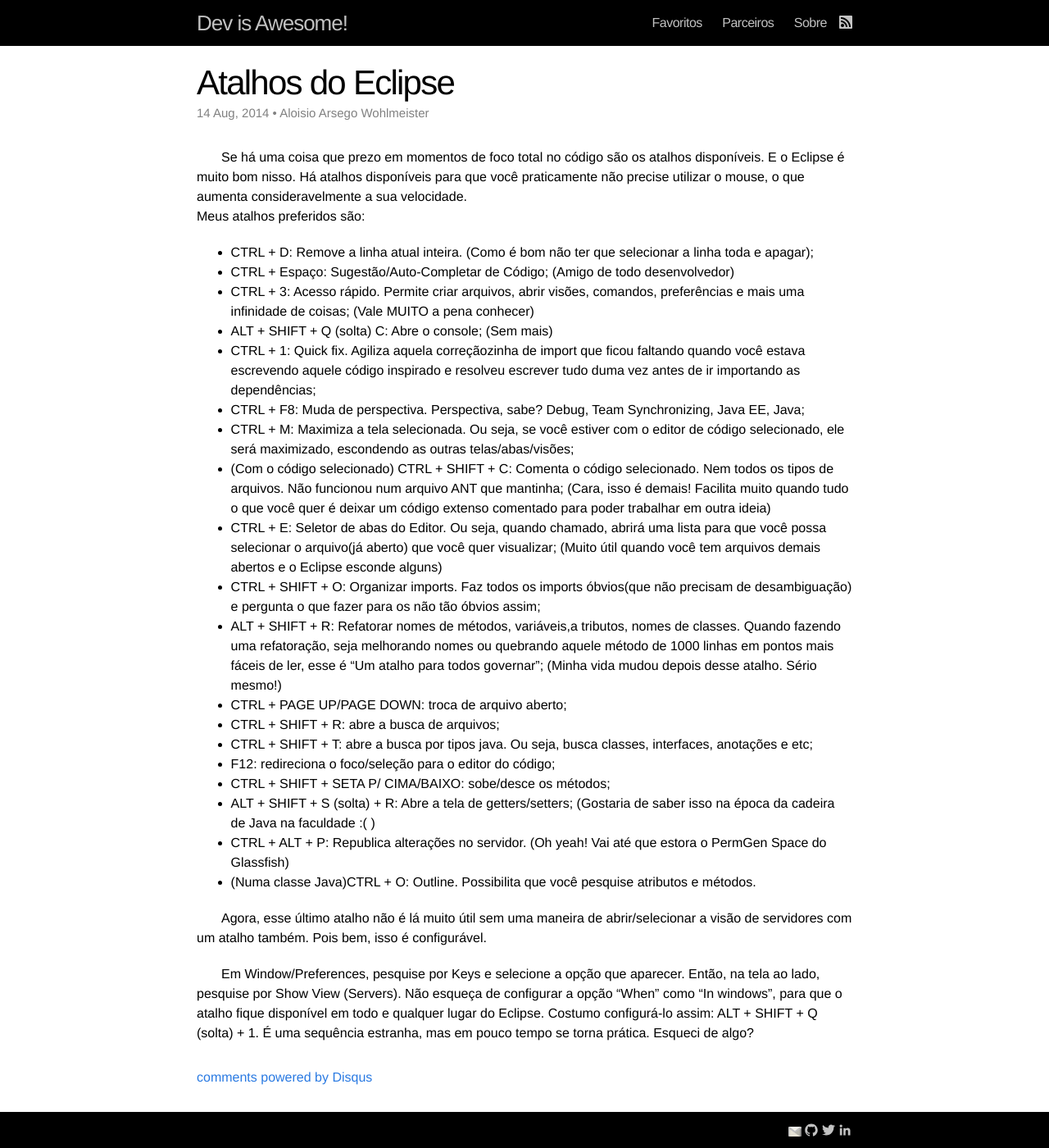
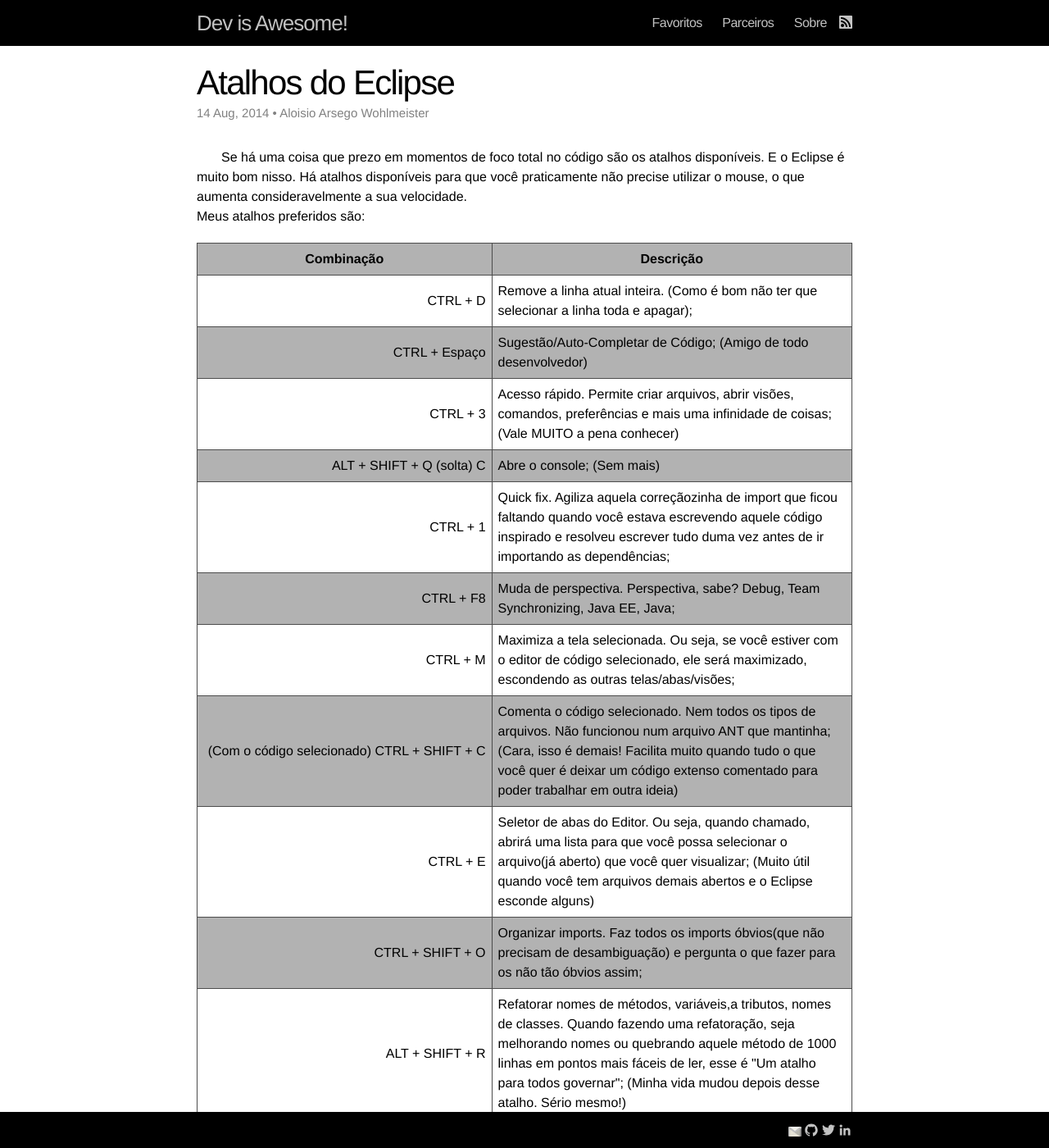
Before and after one commit to aloisioaw/aloisioaw.github.com, a Jekyll site: the page built from _posts/14-08-14-atalhos-eclipse.md, in a window 1280 px wide and 1400 px high. Shown: the whole window at 82% size. Built offline with Jekyll 4.4.1, drawn with Linux system fonts in a browser that asks for light colours; comment, search, counter and statistics services are not loaded; some of the changed text lies outside the part shown.

Commit message:
Adicionada mensagens descritivas para os favoritos; Criada table para os atalhos;

```diff
--- a/_posts/14-08-14-atalhos-eclipse.md
+++ b/_posts/14-08-14-atalhos-eclipse.md
@@ -9,25 +9,88 @@
 Se há uma coisa que prezo em momentos de foco total no código são os atalhos disponíveis. E o Eclipse é muito bom nisso. Há atalhos disponíveis para que você praticamente não precise utilizar o mouse, o que aumenta consideravelmente a sua velocidade.
 Meus atalhos preferidos são:
 
-*  CTRL + D: Remove a linha atual inteira. (Como é bom não ter que selecionar a linha toda e apagar);
-*  CTRL + Espaço: Sugestão/Auto-Completar de Código; (Amigo de todo desenvolvedor)
-*  CTRL + 3: Acesso rápido. Permite criar arquivos, abrir visões, comandos, preferências e mais uma infinidade de coisas; (Vale MUITO a pena conhecer)
-*  ALT + SHIFT + Q (solta) C: Abre o console; (Sem mais)
-*  CTRL + 1: Quick fix. Agiliza aquela correçãozinha de import que ficou faltando quando você estava escrevendo aquele código inspirado e resolveu escrever tudo duma vez antes de ir importando as dependências;
-*  CTRL + F8: Muda de perspectiva. Perspectiva, sabe? Debug, Team Synchronizing, Java EE, Java;
-*  CTRL + M: Maximiza a tela selecionada. Ou seja, se você estiver com o editor de código selecionado, ele será maximizado, escondendo as outras telas/abas/visões;
-*  (Com o código selecionado) CTRL + SHIFT + C: Comenta o código selecionado. Nem todos os tipos de arquivos. Não funcionou num arquivo ANT que mantinha; (Cara, isso é demais! Facilita muito quando tudo o que você quer é deixar um código extenso comentado para poder trabalhar em outra ideia)
-*  CTRL + E: Seletor de abas do Editor. Ou seja, quando chamado, abrirá uma lista para que você possa selecionar o arquivo(já aberto) que você quer visualizar; (Muito útil quando você tem arquivos demais abertos e o Eclipse esconde alguns)
-*  CTRL + SHIFT + O: Organizar imports. Faz todos os imports óbvios(que não precisam de desambiguação) e pergunta o que fazer para os não tão óbvios assim;
-*  ALT + SHIFT + R: Refatorar nomes de métodos, variáveis,a tributos, nomes de classes. Quando fazendo uma refatoração, seja melhorando nomes ou quebrando aquele método de 1000 linhas em pontos mais fáceis de ler, esse é "Um atalho para todos governar"; (Minha vida mudou depois desse atalho. Sério mesmo!)
-*  CTRL + PAGE UP/PAGE DOWN: troca de arquivo aberto;
-*  CTRL + SHIFT + R: abre a busca de arquivos;
-*  CTRL + SHIFT + T: abre a busca por tipos java. Ou seja, busca classes, interfaces, anotações e etc;
-*  F12: redireciona o foco/seleção para o editor do código;
-*  CTRL + SHIFT + SETA P/ CIMA/BAIXO: sobe/desce os métodos;
-*  ALT + SHIFT + S (solta) + R: Abre a tela de getters/setters; (Gostaria de saber isso na época da cadeira de Java na faculdade :( )
-*  CTRL + ALT + P: Republica alterações no servidor. (Oh yeah! Vai até que estora o PermGen Space do Glassfish)
-*  (Numa classe Java)CTRL + O: Outline. Possibilita que você pesquise atributos e métodos.
+<table class="tabela-padrao atalhos-eclipse">
+    <tr>
+        <th>Combinação</th>
+        <th>Descrição</th>
+    </tr>
+    <tr>
+        <td>CTRL + D</td>
+        <td>Remove a linha atual inteira. (Como é bom não ter que selecionar a linha toda e apagar);</td>
+    </tr>
+    <tr>
+        <td>CTRL + Espaço</td>
+        <td>Sugestão/Auto-Completar de Código; (Amigo de todo desenvolvedor)</td>
+    </tr>
+    <tr>
+        <td>CTRL + 3</td>
+        <td>Acesso rápido. Permite criar arquivos, abrir visões, comandos, preferências e mais uma infinidade de coisas; (Vale MUITO a pena conhecer)</td>
+    </tr>
+    <tr>
+        <td>ALT + SHIFT + Q (solta) C</td>
+        <td>Abre o console; (Sem mais)</td>
+    </tr>
+    <tr>
+        <td>CTRL + 1</td>
+        <td>Quick fix. Agiliza aquela correçãozinha de import que ficou faltando quando você estava escrevendo aquele código inspirado e resolveu escrever tudo duma vez antes de ir importando as dependências;</td>
+    </tr>
+    <tr>
+        <td>CTRL + F8</td>
+        <td>Muda de perspectiva. Perspectiva, sabe? Debug, Team Synchronizing, Java EE, Java;</td>
+    </tr>
+    <tr>
+        <td>CTRL + M</td>
+        <td>Maximiza a tela selecionada. Ou seja, se você estiver com o editor de código selecionado, ele será maximizado, escondendo as outras telas/abas/visões;</td>
+    </tr>
+    <tr>
+        <td>(Com o código selecionado) CTRL + SHIFT + C</td>
+        <td>Comenta o código selecionado. Nem todos os tipos de arquivos. Não funcionou num arquivo ANT que mantinha; (Cara, isso é demais! Facilita muito quando tudo o que você quer é deixar um código extenso comentado para poder trabalhar em outra ideia)</td>
+    </tr>
+    <tr>
+        <td>CTRL + E</td>
+        <td>Seletor de abas do Editor. Ou seja, quando chamado, abrirá uma lista para que você possa selecionar o arquivo(já aberto) que você quer visualizar; (Muito útil quando você tem arquivos demais abertos e o Eclipse esconde alguns)</td>
+    </tr>
+    <tr>
+        <td>CTRL + SHIFT + O</td>
+        <td>Organizar imports. Faz todos os imports óbvios(que não precisam de desambiguação) e pergunta o que fazer para os não tão óbvios assim;</td>
+    </tr>
+    <tr>
+        <td>ALT + SHIFT + R</td>
+        <td>Refatorar nomes de métodos, variáveis,a tributos, nomes de classes. Quando fazendo uma refatoração, seja melhorando nomes ou quebrando aquele método de 1000 linhas em pontos mais fáceis de ler, esse é "Um atalho para todos governar"; (Minha vida mudou depois desse atalho. Sério mesmo!)</td>
+    </tr>
+    <tr>
+        <td>CTRL + PAGE UP/PAGE DOWN</td>
+        <td>troca de arquivo aberto;</td>
+    </tr>
+    <tr>
+        <td>CTRL + SHIFT + R</td>
+        <td>abre a busca de arquivos;</td>
+    </tr>
+    <tr>
+        <td>CTRL + SHIFT + T</td>
+        <td>abre a busca por tipos java. Ou seja, busca classes, interfaces, anotações e etc;</td>
+    </tr>
+    <tr>
+        <td>F12</td>
+        <td>redireciona o foco/seleção para o editor do código;</td>
+    </tr>
+    <tr>
+        <td>CTRL + SHIFT + SETA P/ CIMA/BAIXO</td>
+        <td>sobe/desce os métodos;</td>
+    </tr>
+    <tr>
+        <td>ALT + SHIFT + S (solta) + R</td>
+        <td>Abre a tela de getters/setters; (Gostaria de saber isso na época da cadeira de Java na faculdade)</td>
+    </tr>
+    <tr>
+        <td>(Numa classe Java)CTRL + O</td>
+        <td>Outline. Possibilita que você pesquise atributos e métodos.</td>
+    </tr>
+    <tr>
+        <td>CTRL + ALT + P</td>
+        <td>Republica alterações no servidor. (Oh yeah! Vai até que estora o PermGen Space do Glassfish)</td>
+    </tr>
+</table>
 
 Agora, esse último atalho não é lá muito útil sem uma maneira de abrir/selecionar a visão de servidores com um atalho também. Pois bem, isso é configurável.
 
--- a/css/main.css
+++ b/css/main.css
@@ -18,20 +18,24 @@
 
 h1, h2, h3, h4, h5, h6 { font-size: 100%; font-weight: 400; }
 
-a         { color: #2a7ae2; text-decoration: none; }
+a		   { color: #2a7ae2; text-decoration: none; }
 a:hover   { color: #000; text-decoration: underline; }
 a:visited { color: #205caa; }
 
 /* Utility */
 
 .wrap:before,
-.wrap:after { content:""; display:table; }
+.wrap:after { content: ""; display: table; }
 .wrap:after { clear: both; }
 .wrap {
 	max-width: 800px;
 	padding: 0 30px;
 	margin: 0 auto;
 	zoom: 1;
+}
+
+.site-footer .wrap {
+	padding: 10px 30px !important;
 }
 
 
@@ -67,7 +71,7 @@
 	margin-right: 15px;
 }
 
-.site-nav .menu-icon { display: none; }
+.site-nav .menu-icon { display:none; }
 
 .site-nav .page-link {
 	margin-left: 20px;
@@ -85,7 +89,6 @@
 .site-footer {
 	position: fixed;
 	width: 100%;
-  padding: 10px 0;
 	background-color: #000000;
 	bottom: 0;
 }
@@ -97,7 +100,7 @@
 	margin-bottom: 15px;
 }
 
-.site-footer .column { float: left; margin-bottom: 15px; }
+.site-footer .column { float:left; margin-bottom: 15px; }
 
 .footer-col-1 {
 	width: 270px; /*fallback*/
@@ -128,7 +131,7 @@
 	width: 78px;
 }
 
-.site-footer ul { list-style: none; }
+.site-footer ul { list-style:none; }
 
 .site-footer li,
 .site-footer p {
@@ -163,11 +166,11 @@
 /* Home styles */
 /* ----------------------------------------------------------*/
 
-.home h1 { margin-bottom: 25px; }
+.home h1 { margin-bottom:25px; }
 
-.posts { list-style-type: none; }
+.posts { list-style-type:none; }
 
-.posts li { margin-bottom: 15px; }
+.posts li { margin-bottom:15px; }
 
 .posts .post-link {
 	font-size: 20px;
@@ -185,7 +188,7 @@
 /* Post styles */
 /* ----------------------------------------------------------*/
 
-.post-header { margin: 10px 0 30px; }
+.post-header { margin:10px 0 30px; }
 
 .post-header h1 {
 	font-size: 42px;
@@ -200,9 +203,9 @@
 	margin-top: 5px;
 }
 
-.post-content { margin: 0 0 30px; }
+.post-content { margin:0 0 30px; }
 
-.post-content > * { margin: 20px 0; }
+.post-content > * { margin:20px 0; }
 
 .post-content p{
 	text-indent: 30px;
@@ -245,7 +248,7 @@
 }
 
 .post-content ul,
-.post-content ol { padding-left: 20px; }
+.post-content ol { padding-left:20px; }
 
 .post pre,
 .post code {
@@ -256,13 +259,13 @@
 	-moz-border-radius: 3px;
 	border-radius: 3px;
 	font-size: 15px;
-  overflow:scroll;
+	overflow: scroll;
 }
 
-.post code { padding: 1px 5px; }
+.post code { padding:1px 5px; }
 
 .post ul,
-.post ol { margin-left: 1.35em; }
+.post ol { margin-left:1.35em; }
 
 .post pre code {
 	border: 0;
@@ -280,71 +283,71 @@
 	border-radius: 3px;
 }
 
-.post pre.terminal code { background-color: #333; }
+.post pre.terminal code { background-color:#333; }
 
 /* Syntax highlighting styles */
 /* ----------------------------------------------------------*/
 
-.highlight  { background: #ffffff; }
-.highlight .c { color: #999988; font-style: italic } /* Comment */
-.highlight .err { color: #a61717; background-color: #e3d2d2 } /* Error */
-.highlight .k { font-weight: bold } /* Keyword */
-.highlight .o { font-weight: bold } /* Operator */
-.highlight .cm { color: #999988; font-style: italic } /* Comment.Multiline */
-.highlight .cp { color: #999999; font-weight: bold } /* Comment.Preproc */
-.highlight .c1 { color: #999988; font-style: italic } /* Comment.Single */
-.highlight .cs { color: #999999; font-weight: bold; font-style: italic } /* Comment.Special */
-.highlight .gd { color: #000000; background-color: #ffdddd } /* Generic.Deleted */
-.highlight .gd .x { color: #000000; background-color: #ffaaaa } /* Generic.Deleted.Specific */
-.highlight .ge { font-style: italic } /* Generic.Emph */
-.highlight .gr { color: #aa0000 } /* Generic.Error */
-.highlight .gh { color: #999999 } /* Generic.Heading */
-.highlight .gi { color: #000000; background-color: #ddffdd } /* Generic.Inserted */
-.highlight .gi .x { color: #000000; background-color: #aaffaa } /* Generic.Inserted.Specific */
-.highlight .go { color: #888888 } /* Generic.Output */
-.highlight .gp { color: #555555 } /* Generic.Prompt */
-.highlight .gs { font-weight: bold } /* Generic.Strong */
-.highlight .gu { color: #aaaaaa } /* Generic.Subheading */
-.highlight .gt { color: #aa0000 } /* Generic.Traceback */
-.highlight .kc { font-weight: bold } /* Keyword.Constant */
-.highlight .kd { font-weight: bold } /* Keyword.Declaration */
-.highlight .kp { font-weight: bold } /* Keyword.Pseudo */
-.highlight .kr { font-weight: bold } /* Keyword.Reserved */
-.highlight .kt { color: #445588; font-weight: bold } /* Keyword.Type */
-.highlight .m { color: #009999 } /* Literal.Number */
-.highlight .s { color: #d14 } /* Literal.String */
-.highlight .na { color: #008080 } /* Name.Attribute */
-.highlight .nb { color: #0086B3 } /* Name.Builtin */
-.highlight .nc { color: #445588; font-weight: bold } /* Name.Class */
-.highlight .no { color: #008080 } /* Name.Constant */
-.highlight .ni { color: #800080 } /* Name.Entity */
-.highlight .ne { color: #990000; font-weight: bold } /* Name.Exception */
-.highlight .nf { color: #990000; font-weight: bold } /* Name.Function */
-.highlight .nn { color: #555555 } /* Name.Namespace */
-.highlight .nt { color: #000080 } /* Name.Tag */
-.highlight .nv { color: #008080 } /* Name.Variable */
-.highlight .ow { font-weight: bold } /* Operator.Word */
-.highlight .w { color: #bbbbbb } /* Text.Whitespace */
-.highlight .mf { color: #009999 } /* Literal.Number.Float */
-.highlight .mh { color: #009999 } /* Literal.Number.Hex */
-.highlight .mi { color: #009999 } /* Literal.Number.Integer */
-.highlight .mo { color: #009999 } /* Literal.Number.Oct */
-.highlight .sb { color: #d14 } /* Literal.String.Backtick */
-.highlight .sc { color: #d14 } /* Literal.String.Char */
-.highlight .sd { color: #d14 } /* Literal.String.Doc */
-.highlight .s2 { color: #d14 } /* Literal.String.Double */
-.highlight .se { color: #d14 } /* Literal.String.Escape */
-.highlight .sh { color: #d14 } /* Literal.String.Heredoc */
-.highlight .si { color: #d14 } /* Literal.String.Interpol */
-.highlight .sx { color: #d14 } /* Literal.String.Other */
-.highlight .sr { color: #009926 } /* Literal.String.Regex */
-.highlight .s1 { color: #d14 } /* Literal.String.Single */
-.highlight .ss { color: #990073 } /* Literal.String.Symbol */
-.highlight .bp { color: #999999 } /* Name.Builtin.Pseudo */
-.highlight .vc { color: #008080 } /* Name.Variable.Class */
-.highlight .vg { color: #008080 } /* Name.Variable.Global */
-.highlight .vi { color: #008080 } /* Name.Variable.Instance */
-.highlight .il { color: #009999 } /* Literal.Number.Integer.Long */
+.highlight	{ background:#ffffff; }
+.highlight .c { color:#999988; font-style: italic } /* Comment */
+.highlight .err { color:#a61717; background-color: #e3d2d2 } /* Error */
+.highlight .k { font-weight:bold } /* Keyword */
+.highlight .o { font-weight:bold } /* Operator */
+.highlight .cm { color:#999988; font-style: italic } /* Comment.Multiline */
+.highlight .cp { color:#999999; font-weight: bold } /* Comment.Preproc */
+.highlight .c1 { color:#999988; font-style: italic } /* Comment.Single */
+.highlight .cs { color:#999999; font-weight: bold; font-style: italic } /* Comment.Special */
+.highlight .gd { color:#000000; background-color: #ffdddd } /* Generic.Deleted */
+.highlight .gd .x { color:#000000; background-color: #ffaaaa } /* Generic.Deleted.Specific */
+.highlight .ge { font-style:italic } /* Generic.Emph */
+.highlight .gr { color:#aa0000 } /* Generic.Error */
+.highlight .gh { color:#999999 } /* Generic.Heading */
+.highlight .gi { color:#000000; background-color: #ddffdd } /* Generic.Inserted */
+.highlight .gi .x { color:#000000; background-color: #aaffaa } /* Generic.Inserted.Specific */
+.highlight .go { color:#888888 } /* Generic.Output */
+.highlight .gp { color:#555555 } /* Generic.Prompt */
+.highlight .gs { font-weight:bold } /* Generic.Strong */
+.highlight .gu { color:#aaaaaa } /* Generic.Subheading */
+.highlight .gt { color:#aa0000 } /* Generic.Traceback */
+.highlight .kc { font-weight:bold } /* Keyword.Constant */
+.highlight .kd { font-weight:bold } /* Keyword.Declaration */
+.highlight .kp { font-weight:bold } /* Keyword.Pseudo */
+.highlight .kr { font-weight:bold } /* Keyword.Reserved */
+.highlight .kt { color:#445588; font-weight: bold } /* Keyword.Type */
+.highlight .m { color:#009999 } /* Literal.Number */
+.highlight .s { color:#d14 } /* Literal.String */
+.highlight .na { color:#008080 } /* Name.Attribute */
+.highlight .nb { color:#0086B3 } /* Name.Builtin */
+.highlight .nc { color:#445588; font-weight: bold } /* Name.Class */
+.highlight .no { color:#008080 } /* Name.Constant */
+.highlight .ni { color:#800080 } /* Name.Entity */
+.highlight .ne { color:#990000; font-weight: bold } /* Name.Exception */
+.highlight .nf { color:#990000; font-weight: bold } /* Name.Function */
+.highlight .nn { color:#555555 } /* Name.Namespace */
+.highlight .nt { color:#000080 } /* Name.Tag */
+.highlight .nv { color:#008080 } /* Name.Variable */
+.highlight .ow { font-weight:bold } /* Operator.Word */
+.highlight .w { color:#bbbbbb } /* Text.Whitespace */
+.highlight .mf { color:#009999 } /* Literal.Number.Float */
+.highlight .mh { color:#009999 } /* Literal.Number.Hex */
+.highlight .mi { color:#009999 } /* Literal.Number.Integer */
+.highlight .mo { color:#009999 } /* Literal.Number.Oct */
+.highlight .sb { color:#d14 } /* Literal.String.Backtick */
+.highlight .sc { color:#d14 } /* Literal.String.Char */
+.highlight .sd { color:#d14 } /* Literal.String.Doc */
+.highlight .s2 { color:#d14 } /* Literal.String.Double */
+.highlight .se { color:#d14 } /* Literal.String.Escape */
+.highlight .sh { color:#d14 } /* Literal.String.Heredoc */
+.highlight .si { color:#d14 } /* Literal.String.Interpol */
+.highlight .sx { color:#d14 } /* Literal.String.Other */
+.highlight .sr { color:#009926 } /* Literal.String.Regex */
+.highlight .s1 { color:#d14 } /* Literal.String.Single */
+.highlight .ss { color:#990073 } /* Literal.String.Symbol */
+.highlight .bp { color:#999999 } /* Name.Builtin.Pseudo */
+.highlight .vc { color:#008080 } /* Name.Variable.Class */
+.highlight .vg { color:#008080 } /* Name.Variable.Global */
+.highlight .vi { color:#008080 } /* Name.Variable.Instance */
+.highlight .il { color:#009999 } /* Literal.Number.Integer.Long */
 
 
 /* media queries */
@@ -353,7 +356,7 @@
 
 @media screen and (max-width: 750px) {
 
-  .footer-col-1 { width: 50%; }
+	.footer-col-1 { width:50%; }
 
 	.footer-col-2 {
 		width: 45%; /*fallback*/
@@ -374,7 +377,7 @@
 
 @media screen and (max-width: 600px) {
 
-  .wrap { padding: 0 12px; }
+	.wrap { padding:0 12px; }
 
 	.site-nav {
 		position: fixed;
@@ -397,7 +400,9 @@
 		line-height: 36px;
 	}
 
-  .site-nav .menu-icon svg { width: 18px; height: 16px; }
+	.site-nav .menu-icon svg {
+		width: 18px; height: 16px;
+	}
 
 	.site-nav .trigger {
 		clear: both;
@@ -405,7 +410,7 @@
 		display: none;
 	}
 
-  .site-nav:hover .trigger { display: block; }
+	.site-nav:hover .trigger { display:block; }
 
 	.site-nav .page-link {
 		display: block;
@@ -415,20 +420,116 @@
 		margin: 0;
 	}
 
-  .post-header h1 { font-size: 36px; }
-  .post-content h2 { font-size: 28px; }
-  .post-content h3 { font-size: 22px; }
-  .post-content h4 { font-size: 18px; }
-  .post-content blockquote { padding-left: 10px; }
+	.post-header h1 { font-size:36px; }
+	.post-content h2 { font-size:28px; }
+	.post-content h3 { font-size:22px; }
+	.post-content h4 { font-size:18px; }
+	.post-content blockquote { padding-left:10px; }
 	.post-content ul,
-  .post-content ol { padding-left: 10px; }
+	.post-content ol { padding-left:10px; }
 
 	.site-footer .column {
 		float: none;
 		clear: both;
 		width: auto;
-    margin: 0 0 15px; }
+		margin: 0 0 15px;
+	}
 
+}
+
+/* Tabela Padrão */
+.tabela-padrao {
+	width: 100%;
+	height: 100%;
+	margin: 0;
+	padding: 0;
+	border: 1px solid #4c4c4c;
+	-moz-border-radius-bottomleft: 0;
+	-webkit-border-bottom-left-radius: 0;
+	border-bottom-left-radius: 0;
+	-moz-border-radius-bottomright: 0;
+	-webkit-border-bottom-right-radius: 0;
+	border-bottom-right-radius: 0;
+	-moz-border-radius-topright: 0;
+	-webkit-border-top-right-radius: 0;
+	border-top-right-radius: 0;
+	-moz-border-radius-topleft: 0;
+	-webkit-border-top-left-radius: 0;
+	border-top-left-radius: 0;
+	border-collapse: collapse;
+	border-spacing: 0;
+}
+
+.tabela-padrao tr:last-child td:last-child {
+	-moz-border-radius-bottomright: 0;
+	-webkit-border-bottom-right-radius: 0;
+	border-bottom-right-radius: 0;
+
+	-moz-border-radius-topleft: 0;
+	-webkit-border-top-left-radius: 0;
+	border-top-left-radius: 0;
+
+	-moz-border-radius-topright: 0;
+	-webkit-border-top-right-radius: 0;
+	border-top-right-radius: 0;
+
+	-moz-border-radius-bottomleft: 0;
+	-webkit-border-bottom-left-radius: 0;
+	border-bottom-left-radius: 0;
+}
+
+.tabela-padrao tr:nth-child(odd) {
+	background-color: #b2b2b2;
+}
+
+.tabela-padrao tr:nth-child(even) {
+	background-color: #fff;
+}
+
+.tabela-padrao td, .tabela-padrao th {
+	vertical-align: middle;
+	border: 1px solid #4c4c4c;
+	text-align: left;
+	font-weight: 400;
+	color: #000000;
+	border-width: 0 1px 1px 0;
+	padding: 7px;
+}
+
+.tabela-padrao th {
+	text-align: center;
+	font-weight: bold;
+}
+
+.tabela-padrao tr:last-child td {
+	border-width: 0 1px 0 0;
+}
+
+.tabela-padrao tr:last-child td:last-child {
+	border-width: 0;
+}
+
+.tabela-padrao tr:first-child td {
+	background-color: #0;
+	border: 0 solid #4c4c4c;
+	text-align: center;
+	font-weight: 700;
+	color: #0;
+	border-width: 0 0 1px 1px;
+}
+
+
+.tabela-padrao tr:first-child td:last-child {
+	border-width: 0 0 1px 1px;
+}
+
+.tabela-padrao tr td:last-child, .tabela-padrao tr:first-child td:first-child {
+	border-width: 0 0 1px;
+}
+
+.atalhos-eclipse td:first-child {
+	width: 45%;
+	text-align: right;
 }
 
 /* Outros */
```
Also changed, not shown: favoritos.md (+5 -4 lines). Lines whose indentation alone changed are shown as unchanged.
